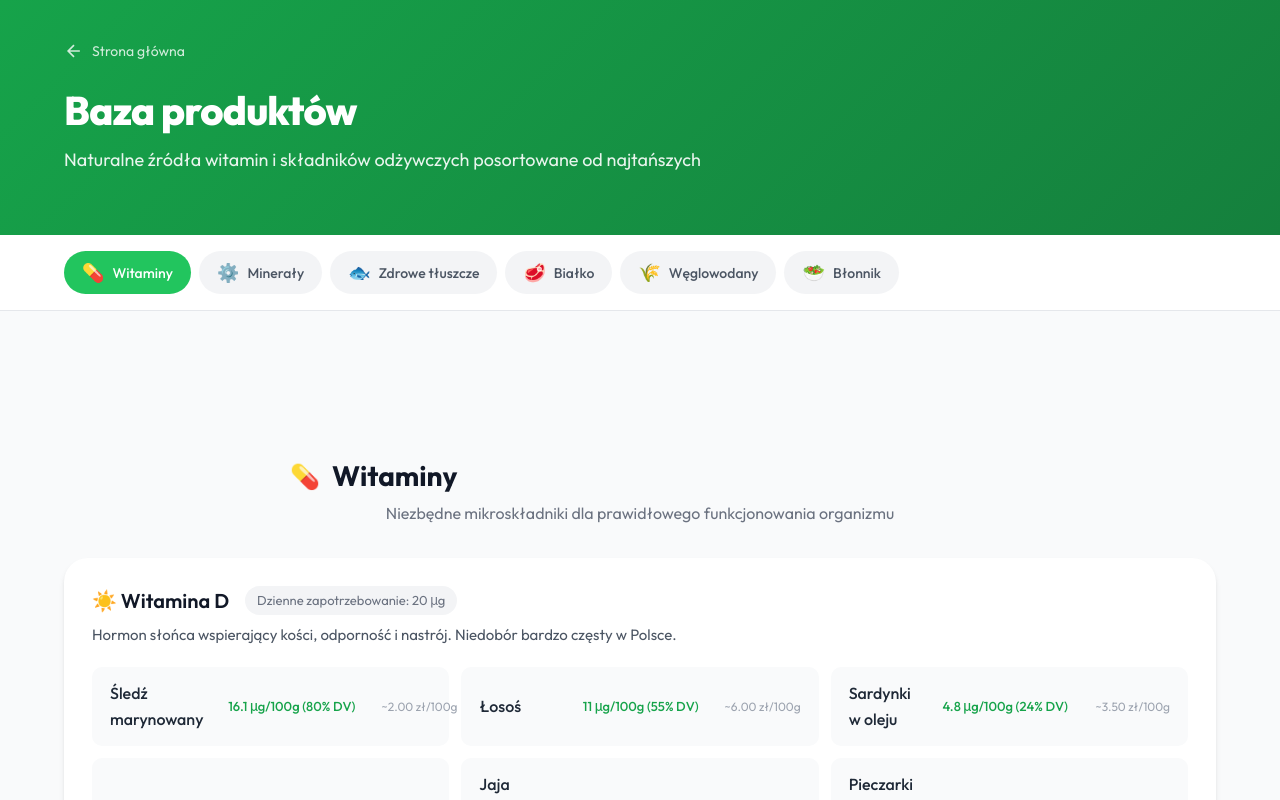
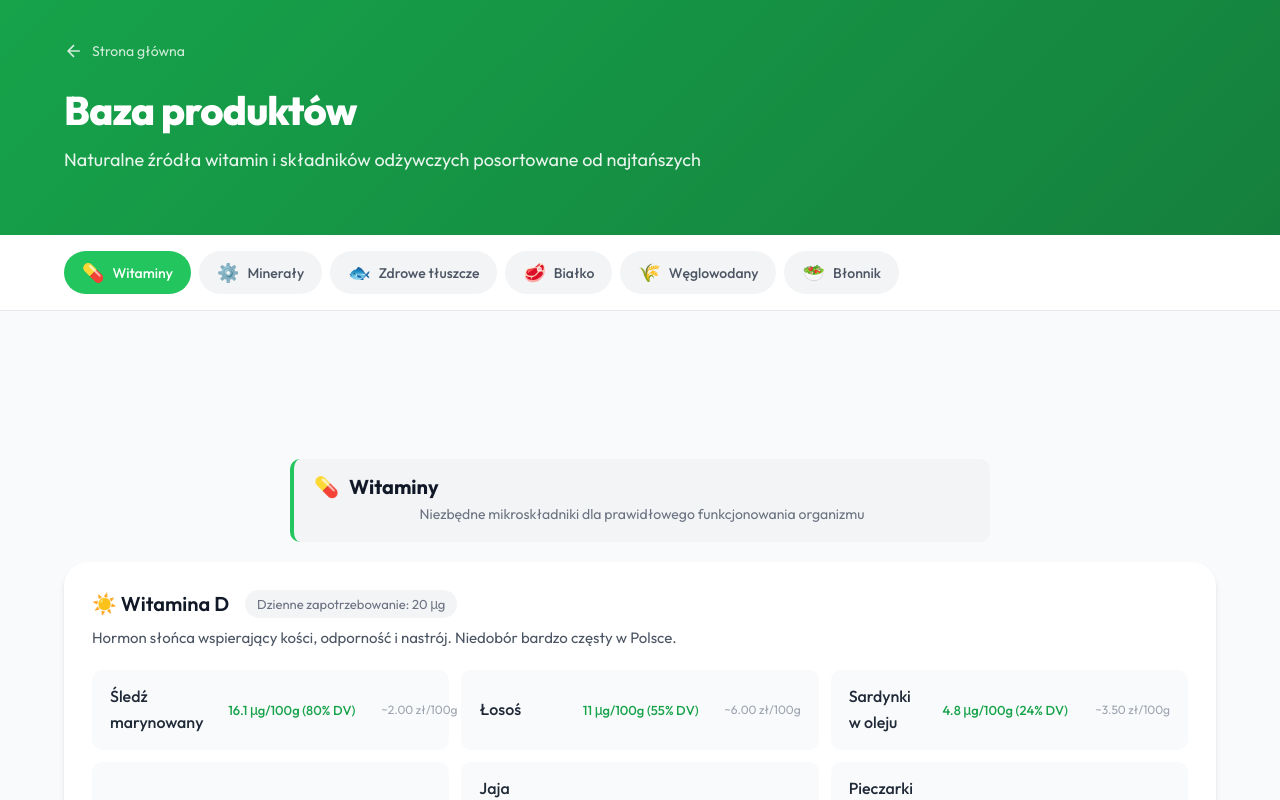
Before and after one commit to patentfm/dieta, a Vue app: page /baza-produktow in a window 1280 px wide. Shown: the top 800 px of the page. Built offline with nearby package versions, Linux system fonts and the light colour scheme.

Commit message:
Fix section headers in Products Database - more compact, left-aligned

```diff
--- a/src/views/ProductsDatabase.vue
+++ b/src/views/ProductsDatabase.vue
@@ -805,28 +805,33 @@ const fiberFoods = [
 
 /* Sections */
 .nutrient-section {
-  margin-bottom: 64px;
+  margin-bottom: 48px;
 }
 
 .section-header {
-  margin-bottom: 32px;
+  margin-bottom: 20px;
+  padding: 16px 20px;
+  background: var(--gray-100);
+  border-left: 4px solid var(--primary-500);
+  border-radius: var(--radius-md);
 }
 
 .section-header h2 {
   display: flex;
   align-items: center;
-  gap: 12px;
-  font-size: 1.75rem;
-  margin-bottom: 8px;
+  gap: 10px;
+  font-size: 1.25rem;
+  margin: 0 0 4px 0;
 }
 
 .section-icon {
-  font-size: 1.5rem;
+  font-size: 1.25rem;
 }
 
 .section-header p {
   color: var(--gray-500);
-  font-size: 1rem;
+  font-size: 0.875rem;
+  margin: 0;
 }
 
 /* Nutrient Cards */
```
